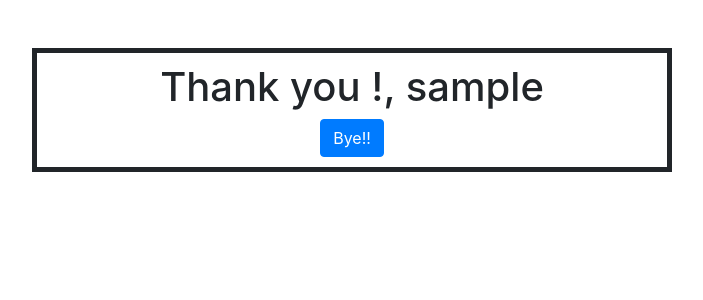
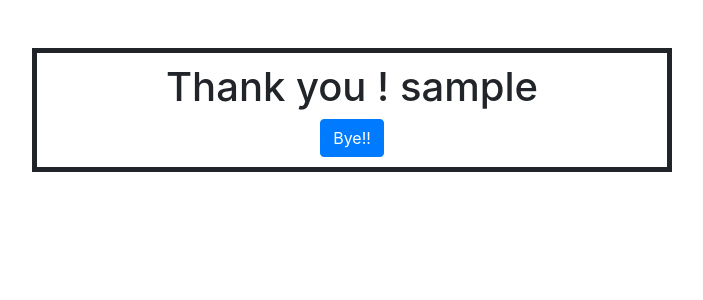
Before and after one commit to chapparu/catalyst_count, a Django app: page / in a window 1280 px wide. Shown: the top 300 px of the page, without its empty margins (288-991 px from the left). Run offline with Django 4.2, Linux system fonts and the light colour scheme; the visitor is signed in with stand-in values (Sample User, id 1); some libraries are stand-ins or nearby versions.

Commit message:
Ruchita: Added changes

```diff
--- a/templates/home.html
+++ b/templates/home.html
@@ -13,7 +13,7 @@
   <div class="container mt-5" style="border: 5px solid;margin: auto;width: 50%;padding: 10px;">
     <!-- Content goes here -->
       {% if user.is_authenticated%}
-        <h1 style="text-align: center;">Thank you !, {{user.username}}</h1>
+        <h1 style="text-align: center;">Thank you ! {{user.username}}</h1>
         <div style="text-align: center;">
           <a href="/accounts/logout/"><button class="btn btn-primary">Bye!!</button></a>
         </div>
```
